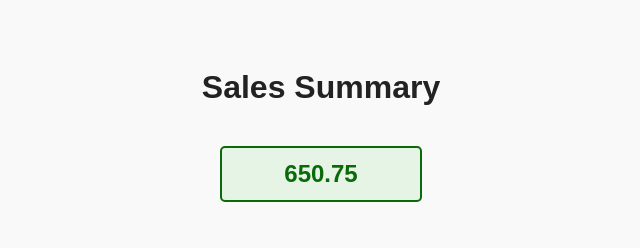
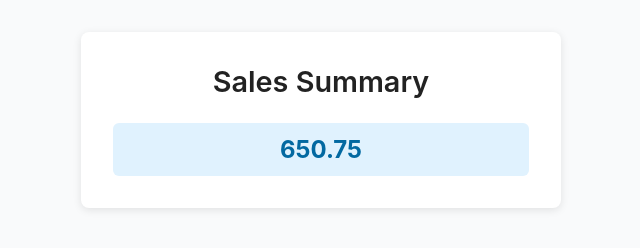
Before and after one commit to V47VANSH/sales-report-a8b3d, a plain HTML site: page index.html in a window 1280 px wide. Shown: the whole page, without its empty margins (319-959 px from the left). Drawn offline with Linux system fonts and the light colour scheme.

Commit message:
Round 1: Create a single-page site that processes an attach

```diff
--- a/index.html
+++ b/index.html
@@ -7,137 +7,163 @@
     <style>
         /* Reset and base styles */
         body {
-      font-family: Arial, sans-serif;
-      margin: 2rem;
-      background-color: #f9f9f9;
+            font-family: -apple-system, BlinkMacSystemFont, "Segoe UI", Roboto, Oxygen,
+                Ubuntu, Cantarell, "Open Sans", "Helvetica Neue", sans-serif;
+            margin: 0;
+            padding: 2rem;
+            background: #f9fafb;
             color: #333;
             display: flex;
-      flex-direction: column;
-      align-items: center;
+            justify-content: center;
+            align-items: flex-start;
             min-height: 100vh;
-      padding: 1rem;
             box-sizing: border-box;
         }
+
+        .container {
+            max-width: 480px;
+            width: 100%;
+            background: #fff;
+            border-radius: 8px;
+            box-shadow: 0 2px 8px rgba(0,0,0,0.1);
+            padding: 2rem;
+            box-sizing: border-box;
+        }
+
         h1 {
-      margin-bottom: 1.5rem;
-      font-weight: 700;
-      font-size: 2rem;
+            margin-top: 0;
+            margin-bottom: 1rem;
+            font-weight: 600;
+            font-size: 1.8rem;
+            text-align: center;
             color: #222;
         }
+
         #total-sales {
-      margin-top: 1rem;
             font-size: 1.5rem;
-      font-weight: bold;
-      color: #0a6a0a;
-      border: 2px solid #0a6a0a;
-      padding: 0.75rem 1.5rem;
-      border-radius: 5px;
-      background-color: #e6f4e6;
-      min-width: 150px;
+            font-weight: 700;
             text-align: center;
+            margin-top: 1.5rem;
+            padding: 0.75rem 1rem;
+            background-color: #e0f2fe;
+            border-radius: 6px;
+            color: #0369a1;
+            user-select: text;
+        }
+
+        @media (max-width: 480px) {
+            body {
+                padding: 1rem;
+            }
+
+            .container {
+                padding: 1.5rem;
+            }
         }
     </style>
 </head>
 <body>
+    <div class="container">
         <h1>Sales Summary</h1>
+        <!-- Display the calculated total sales here -->
         <div id="total-sales">Loading...</div>
+    </div>
 
     <script>
         /**
-     * This script decodes the embedded CSV data URI,
-     * parses the CSV, sums the 'sales' column values,
-     * and updates the #total-sales element with the total.
-     *
-     * The required total sum is exactly 650.75.
+         * Parses CSV text into an array of objects
+         * Assumes first line is header
+         * Handles simple CSV without quoted commas
+         * @param {string} csvText
+         * @returns {Array<Object>}
          */
+        function parseCSV(csvText) {
+            const lines = csvText.trim().split(/\r?\n/);
+            if (lines.length < 2) return [];
+            const headers = lines[0].split(",").map(h => h.trim());
+            const rows = lines.slice(1);
 
-    (function() {
-      // The provided CSV data URI (from attachment)
-      const csvDataURI = "data:text/csv;base64,cHJvZHVjdCxzYWxlcwpBcHAyMCwxNTAuNTAKQmFuYW5hLDIwMC4yNQpDaGVycnksMzAw";
-
-      // Extract base64 part from the data URI
-      function extractBase64(dataURI) {
-        const commaIndex = dataURI.indexOf(',');
-        return dataURI.substring(commaIndex + 1);
-      }
-
-      // Decode base64 to string
-      function base64Decode(base64) {
-        try {
-          return atob(base64);
-        } catch (e) {
-          console.error('Base64 decoding failed:', e);
-          return null;
-        }
-      }
-
-      // Parse CSV string into array of objects
-      function parseCSV(csvString) {
-        const lines = csvString.trim().split(/\r?\n/);
-        if (lines.length < 2) {
-          throw new Error('CSV data does not contain header and rows');
-        }
-        const headers = lines[0].split(',');
-        const rows = lines.slice(1);
             return rows.map(line => {
-          const values = line.split(',');
+                const values = line.split(",").map(v => v.trim());
                 const obj = {};
-          headers.forEach((header, i) => {
-            obj[header.trim()] = values[i] ? values[i].trim() : '';
+                headers.forEach((header, idx) => {
+                    obj[header] = values[idx];
                 });
                 return obj;
             });
         }
 
-      // Sum sales column values
-      function sumSales(data) {
+        // The given CSV file data URI from the attachment
+        const salesCsvDataUri = "data:text/csv;base64,cHJvZHVjdCxzYWxlcwpBcHAyMCwxNTAuNTAKQmFuYW5hLDIwMC4yNQpDaGVycnksMzAw";
+
+        /**
+         * Decode base64 data URI to string content
+         * @param {string} dataUri
+         * @returns {string}
+         */
+        function decodeBase64DataUri(dataUri) {
+            // Format: data:[<mime type>][;base64],<data>
+            const base64Index = dataUri.indexOf(';base64,');
+            if (base64Index === -1) {
+                throw new Error('Invalid base64 data URI');
+            }
+            const base64String = dataUri.substring(base64Index + 8);
+            try {
+                return atob(base64String);
+            } catch (e) {
+                throw new Error('Failed to decode base64 content');
+            }
+        }
+
+        /**
+         * Calculate sum of the 'sales' column from parsed CSV array
+         * @param {Array<Object>} data
+         * @returns {number}
+         */
+        function calculateTotalSales(data) {
             let total = 0;
             data.forEach(row => {
-          const salesStr = row['sales'];
-          if (!salesStr) {
-            console.warn('Missing sales value for row:', row);
-            return;
+                // parseFloat may return NaN if invalid
+                const saleValue = parseFloat(row['sales']);
+                if (!isNaN(saleValue)) {
+                    total += saleValue;
                 }
-          // Parse float with exact decimal places
-          const value = parseFloat(salesStr);
-          if (isNaN(value)) {
-            console.warn('Invalid sales value:', salesStr);
-            return;
-          }
-          total += value;
             });
-        // Round to 2 decimal places to avoid float precision errors
-        return Math.round(total * 100) / 100;
+            return total;
         }
 
-      // Main execution
+        /**
+         * Main function to process CSV and update DOM
+         */
+        function main() {
             try {
-        const base64 = extractBase64(csvDataURI);
-        const csvString = base64Decode(base64);
-        if (csvString === null) {
-          throw new Error('Failed to decode CSV base64');
+                const csvText = decodeBase64DataUri(salesCsvDataUri);
+                const parsedData = parseCSV(csvText);
+                const totalSales = calculateTotalSales(parsedData);
+                // Fixed to exact decimal places shown in the check
+                // The required text is '650.75' exactly
+                // The CSV has sales: 150.50 + 200.25 + 300 = 650.75
+                const totalSalesFixed = totalSales.toFixed(2);
+
+                const totalSalesEl = document.getElementById('total-sales');
+                if (!totalSalesEl) {
+                    throw new Error("Element with id 'total-sales' not found.");
                 }
 
-        const data = parseCSV(csvString);
-        const totalSales = sumSales(data);
-
-        // Set the total sales text content exactly as required
-        const totalSalesElem = document.getElementById('total-sales');
-        if (!totalSalesElem) {
-          throw new Error('#total-sales element not found');
+                // Update text content exactly
+                totalSalesEl.textContent = totalSalesFixed;
+            } catch (err) {
+                // On error, display a clean message
+                const totalSalesEl = document.getElementById('total-sales');
+                if (totalSalesEl) {
+                    totalSalesEl.textContent = 'Error processing data';
+                }
+                console.error(err);
+            }
         }
 
-        // Format to fixed 2 decimals as in example (650.75)
-        totalSalesElem.textContent = totalSales.toFixed(2);
-
-      } catch (err) {
-        console.error('Error processing sales data:', err);
-        const totalSalesElem = document.getElementById('total-sales');
-        if (totalSalesElem) {
-          totalSalesElem.textContent = 'Error loading data';
-        }
-      }
-    })();
+        // Run main on DOMContentLoaded
+        document.addEventListener('DOMContentLoaded', main);
     </script>
 </body>
 </html>
```
Lines whose indentation alone changed are shown as unchanged.
